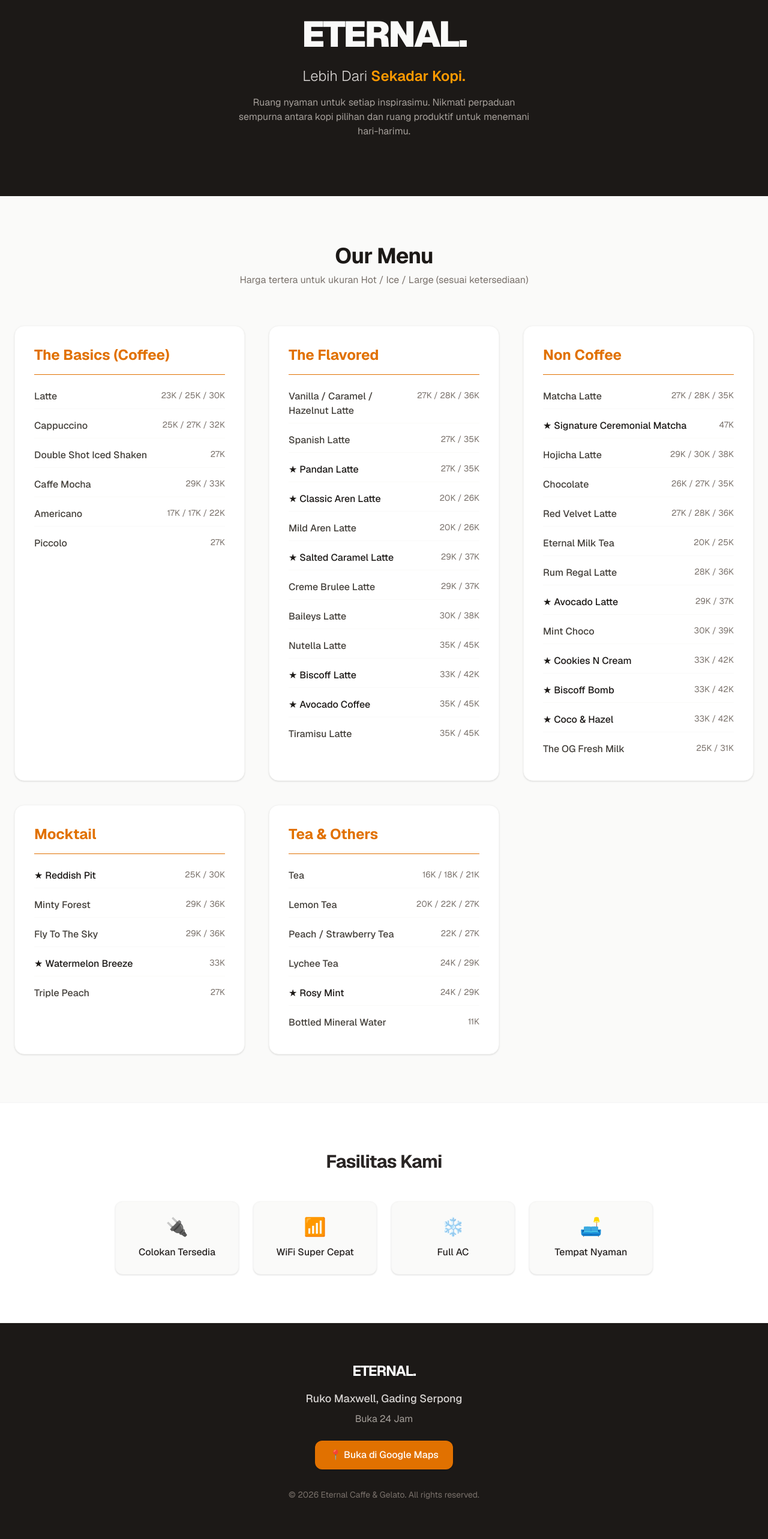
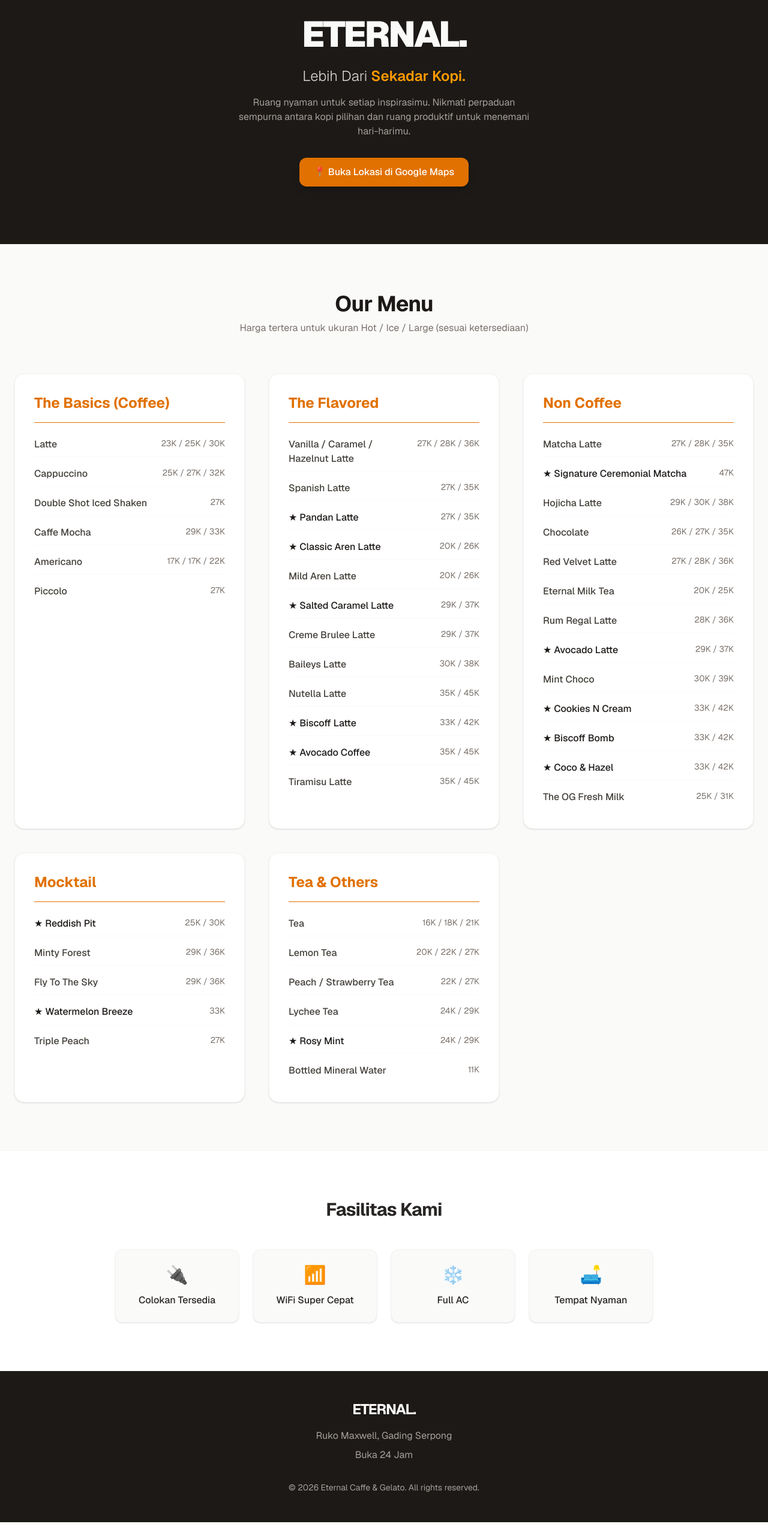
Before and after one commit to dirgazahid79/eternal-coffee-web, a Next.js app: page / in a window 1280 px wide. Shown: the part 117-2683 px from the top of the page at 60% size. After the commit the page ends 2655 px from the top, so only its background shows below. Built offline with nearby package versions, Linux system fonts and the light colour scheme.

Commit message:
revisi lokasi 3

```diff
--- a/app/page.tsx
+++ b/app/page.tsx
@@ -72,7 +72,7 @@ export default function Home() {
   return (
     <main className="min-h-screen bg-stone-50 text-stone-800 font-sans">
 
-      {/* NAVBAR SECTION */}
+      {/* NAVBAR SECTION (Tanpa Lokasi) */}
       <nav className="fixed w-full bg-white/80 backdrop-blur-md z-50 border-b border-stone-200 top-0 left-0">
         <div className="max-w-7xl mx-auto px-6 py-4 flex justify-between items-center">
           <div className="text-2xl font-black tracking-tighter text-stone-900 cursor-pointer">
@@ -82,12 +82,11 @@ export default function Home() {
             <a href="#beranda" className="hover:text-amber-600 transition-colors">BERANDA</a>
             <a href="#menu" className="hover:text-amber-600 transition-colors">MENU</a>
             <a href="#fasilitas" className="hover:text-amber-600 transition-colors">FASILITAS</a>
-            <a href="#lokasi" className="hover:text-amber-600 transition-colors">LOKASI</a>
           </div>
         </div>
       </nav>
 
-      {/* HERO SECTION */}
+      {/* HERO / BERANDA SECTION (Dengan Tombol Maps) */}
       <section id="beranda" className="bg-stone-900 text-stone-50 pt-36 pb-24 px-6 text-center">
         <h1 className="text-5xl md:text-6xl font-black tracking-tighter mb-6">
           ETERNAL.
@@ -95,9 +94,21 @@ export default function Home() {
         <p className="text-xl md:text-2xl font-light max-w-2xl mx-auto text-stone-300">
           Lebih Dari <span className="text-amber-500 font-semibold">Sekadar Kopi.</span>
         </p>
-        <p className="mt-4 text-stone-400 max-w-lg mx-auto">
+        <p className="mt-4 text-stone-400 max-w-lg mx-auto mb-8">
           Ruang nyaman untuk setiap inspirasimu. Nikmati perpaduan sempurna antara kopi pilihan dan ruang produktif untuk menemani hari-harimu.
         </p>
+
+        {/* Tombol Google Maps di Beranda */}
+        <div>
+          <a
+            href="https://maps.google.com/?q=Ruko+Maxwell+Gading+Serpong"
+            target="_blank"
+            rel="noopener noreferrer"
+            className="inline-block bg-amber-600 hover:bg-amber-500 text-white font-medium px-6 py-3 rounded-xl transition-colors shadow-lg"
+          >
+            📍 Buka Lokasi di Google Maps
+          </a>
+        </div>
       </section>
 
       {/* MENU SECTION */}
@@ -151,25 +162,12 @@ export default function Home() {
         </div>
       </section>
 
-      {/* FOOTER / LOKASI SECTION */}
-      <footer id="lokasi" className="bg-stone-900 text-stone-400 py-16 text-center">
+      {/* FOOTER */}
+      <footer className="bg-stone-900 text-stone-400 py-12 text-center">
         <div className="font-bold text-2xl text-white mb-4 tracking-tighter">ETERNAL.</div>
-        <p className="mb-2 text-stone-300 font-medium text-lg">Ruko Maxwell, Gading Serpong</p>
-        <p className="mb-6 text-stone-400">Buka 24 Jam</p>
-
-        {/* Tombol Google Maps */}
-        <div className="mb-8">
-          <a
-            href="https://maps.google.com/?q=Ruko+Maxwell+Gading+Serpong"
-            target="_blank"
-            rel="noopener noreferrer"
-            className="inline-block bg-amber-600 hover:bg-amber-500 text-white font-medium px-6 py-3 rounded-xl transition-colors shadow-sm"
-          >
-            📍 Buka di Google Maps
-          </a>
-        </div>
-
-        <p className="text-sm text-stone-500">&copy; 2026 Eternal Caffe & Gelato. All rights reserved.</p>
+        <p className="mb-2">Ruko Maxwell, Gading Serpong</p>
+        <p className="mb-8">Buka 24 Jam</p>
+        <p className="text-sm">&copy; 2026 Eternal Caffe & Gelato. All rights reserved.</p>
       </footer>
     </main>
   );
```
